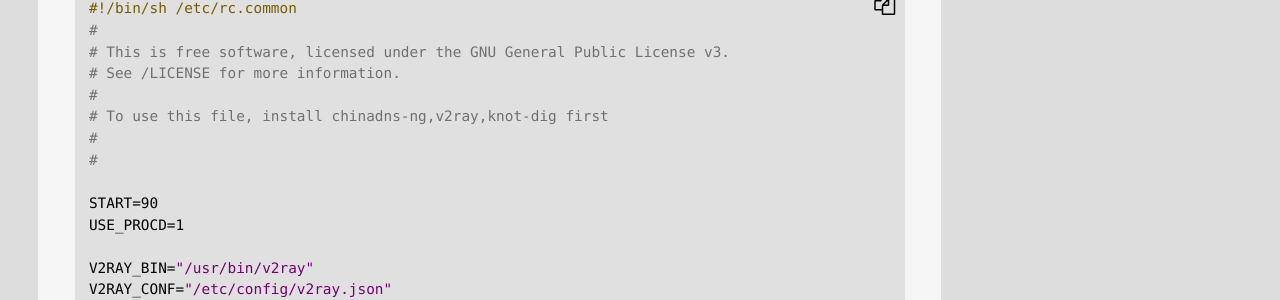
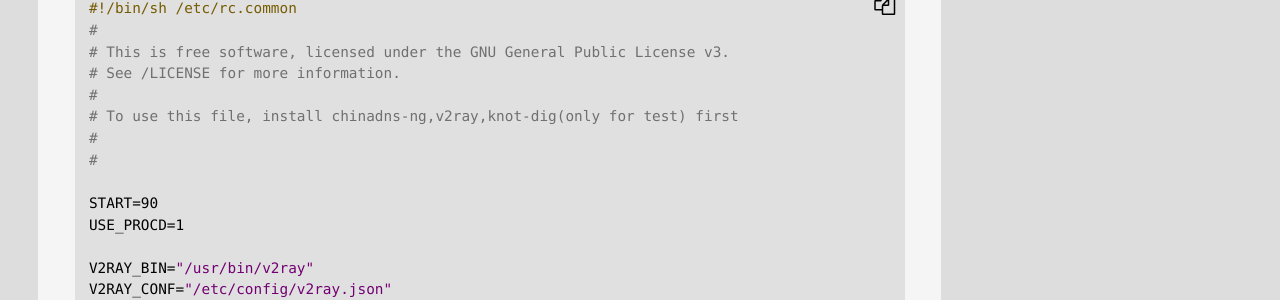
Before and after one commit to jibenfa/jibenfa.github.com, a Jekyll site: the page built from _posts/2025-08-19-E59CA8openwrtE4B88BE4BDBFE794A8chinadns-ngE690ADE9858Dv2rayE5AE9EE78EB0E9808FE6988EE4BBA3E79086.md, in a window 1280 px wide and 900 px high, scrolled down 6419 px. Shown: the part 152-452 px from the top of the window. Built offline with Jekyll 4.4.1, drawn with Linux system fonts in a browser that asks for light colours.

Commit message:
modify notes

```diff
--- a/_posts/2025-08-19-E59CA8openwrtE4B88BE4BDBFE794A8chinadns-ngE690ADE9858Dv2rayE5AE9EE78EB0E9808FE6988EE4BBA3E79086.md
+++ b/_posts/2025-08-19-E59CA8openwrtE4B88BE4BDBFE794A8chinadns-ngE690ADE9858Dv2rayE5AE9EE78EB0E9808FE6988EE4BBA3E79086.md
@@ -316,7 +316,7 @@
 # This is free software, licensed under the GNU General Public License v3.
 # See /LICENSE for more information.
 #
-# To use this file, install chinadns-ng,v2ray,knot-dig first
+# To use this file, install chinadns-ng,v2ray,knot-dig(only for test) first
 #
 #
 
```
Also changed, not shown: _posts/2025-08-25-v2rayE4BDBFE794A8tproxyE4BBA3E79086udpE6B581E9878F.md (+1 -1 lines).
